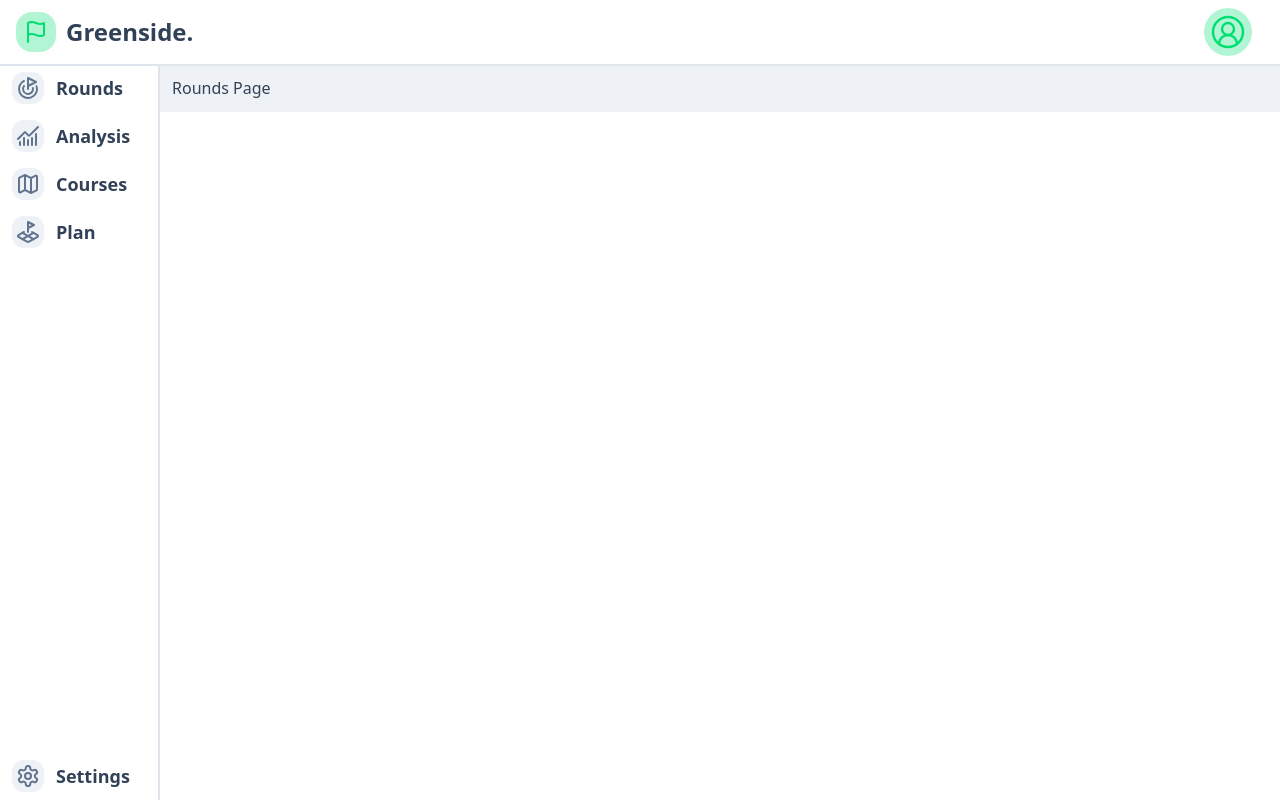
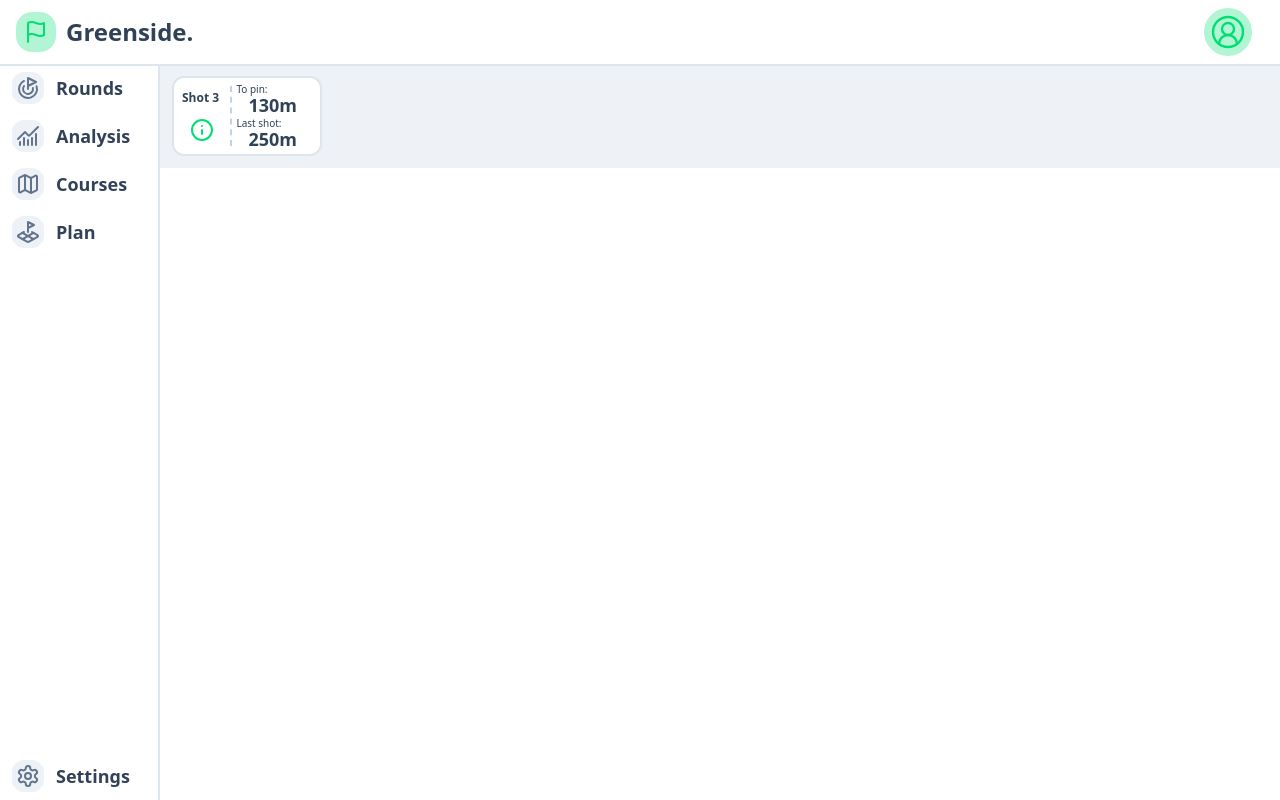
Before and after one commit to oskohosko/greenside, a React (Vite) app in the folder frontend/: page /rounds in a window 1280 px wide. Built offline with nearby package versions, Linux system fonts and the light colour scheme; no server answers.

Commit message:
Tooltips added but need some work.

```diff
--- a/frontend/src/components/analysis/HoleMap.jsx
+++ b/frontend/src/components/analysis/HoleMap.jsx
@@ -1,7 +1,7 @@
 import { useEffect, useRef, useCallback, useState } from 'react'
 import { calculateBearing, calculateDelta } from "../../utils/geometry"
-
 import { useRoundStore } from '../../store/useRoundStore'
+import ScoreBoxSkeleton from '../skeletons/ScoreBoxSkeleton'
 
 // flag to track MapKit initialization
 let mapKitInitialized = false
@@ -76,7 +76,6 @@ export default function HoleMap({ hole }) {
 
   // Cleanup function
   const cleanupMap = useCallback(() => {
-    console.log(`Cleaning hole: ${hole.num}`)
     if (mapRef.current) {
       try {
         // Removing all annotations and overlays
@@ -163,25 +162,78 @@ export default function HoleMap({ hole }) {
     }
   }, [teeLat, teeLng, greenLat, greenLng, mapKitToken])
 
+
+  // Factory function for annotations
+  var annotationFactory = function (coordinate, options) {
+    // What the annotation looks like
+    var div = document.createElement("div")
+    div.className = `
+    size-3 bg-blue-400 rounded-full border-2 border-blue-500 hover:bg-blue-500 cursor-pointer transition-all duration-300
+    relative
+  `
+
+    // Creating the tooltip
+    var tooltip = document.createElement("div");
+    tooltip.className = `
+    card card-border border-2 rounded-xl w-[150px] h-[80px] bg-base-100 border-base-300 pointer-events-none
+    absolute invisible transition-opacity duration-300 opacity-0
+  `
+    tooltip.innerHTML = `
+    <div class="flex flex-row h-full">
+      <div class="h-full w-2/5 pt-2 pb-2">
+        <div class="flex flex-col justify-between border-r-2 border-base-400 border-dashed h-full pl-2">
+          <p class="font-bold text-xs text-neutral pt-1">Shot 3</p>
+          <div class="ml-2 mb-1 text-primary"><Info /></div>
+        </div>
+      </div>
+      <div class="flex flex-col w-3/5 p-1">
+        <div class="h-1/2 flex flex-col">
+          <p class="font-medium text-[10px]">To pin:</p>
+          <p class="font-bold text-lg/4 mr-0 ml-3">130m</p>
+        </div>
+        <div class="h-1/2 flex flex-col">
+          <p class="font-medium text-[10px]">Last shot:</p>
+          <p class="font-bold text-lg/4 mr-0 ml-3">250m</p>
+        </div>
+      </div>
+    </div>
+  `
+    div.appendChild(tooltip)
+
+    // Hover events
+    div.addEventListener("mouseenter", function () {
+      tooltip.style.opacity = 1
+      tooltip.style.visibility = 'visible'
+    })
+
+    div.addEventListener("mouseleave", function () {
+      tooltip.style.opacity = 0
+      tooltip.style.visibility = 'hidden'
+    })
+
+    // tooltip.style.top = tooltipPosition.top
+    tooltip.style.bottom = "15px"
+    tooltip.style.transform = 'translateX(-50%)'
+
+
+    return div
+  }
+
   // Waiting until the map has loaded before adding annotations as they are a bit finicky
   if (!isMapLoading) {
     // Going through each shot
-    for (let shot of shots.get(hole.num)) {
-      // Adding a marker annotation for now
-      const annotation = new mapkit.MarkerAnnotation(
-        new mapkit.Coordinate(shot.userLat, shot.userLong),
-        {
-          animates: false,
-        }
-      )
+    shots.get(hole.num).forEach(function (shot) {
+      var coordinate = new mapkit.Coordinate(shot.userLat, shot.userLong)
+      var annotation = new mapkit.Annotation(coordinate, annotationFactory)
       mapRef.current.addAnnotation(annotation)
-    }
+    })
   }
 
   return (
     <div
       ref={mapDivRef}
       className="golf-map-container w-full h-full"
+      id="golf-map-container"
     />
   )
 }
--- a/frontend/src/components/analysis/RoundCard.jsx
+++ b/frontend/src/components/analysis/RoundCard.jsx
@@ -13,12 +13,13 @@ export default function RoundCard({ roundName, roundTime, roundScore }) {
         <div className="h-full w-3/5 pt-2 pb-2">
           <div className="flex flex-col justify-between border-r-2 border-base-400 border-dashed h-full pl-2">
             <p className="font-medium text-sm">{roundName}</p>
+            {/* Time */}
             <p className="font-medium text-xs text-base-600">{roundTime}</p>
           </div>
         </div>
         {/* Score */}
         <p className="flex items-center justify-center font-bold text-4xl p-1 w-2/5">{roundScore}</p>
-        {/* Time */}
+
       </div>
     </div>
   )
--- a/frontend/src/pages/RoundsPage.jsx
+++ b/frontend/src/pages/RoundsPage.jsx
@@ -1,5 +1,32 @@
+import { Info } from "lucide-react";
+
 export default function RoundsPage() {
   return (
-    <h1>Rounds Page</h1>
+
+    <div className={`card card-border border-2 rounded-xl w-[150px] h-[80px] bg-base-100 border-base-300 pointer-events-none
+      `}>
+      <div className="flex flex-row h-full">
+        {/* Shot info */}
+        <div className="h-full w-2/5 pt-2 pb-2">
+          <div className="flex flex-col justify-between border-r-2 border-base-400 border-dashed h-full pl-2">
+            <p className="font-bold text-xs text-neutral pt-1">Shot 3</p>
+            <div className="ml-2 mb-1 text-primary"><Info /></div>
+          </div>
+        </div>
+        {/* Distances */}
+        <div className="flex flex-col w-3/5 p-1">
+          <div className="h-1/2 flex flex-col">
+            <p className="font-medium text-[10px]">To pin:</p>
+            <p className="font-bold text-lg/4 mr-0 ml-3">130m</p>
+          </div>
+          <div className="h-1/2 flex flex-col">
+            <p className="font-medium text-[10px]">Last shot:</p>
+            <p className="font-bold text-lg/4 mr-0 ml-3">250m</p>
+          </div>
+        </div>
+      </div>
+    </div>
+
+
   )
 }
```
